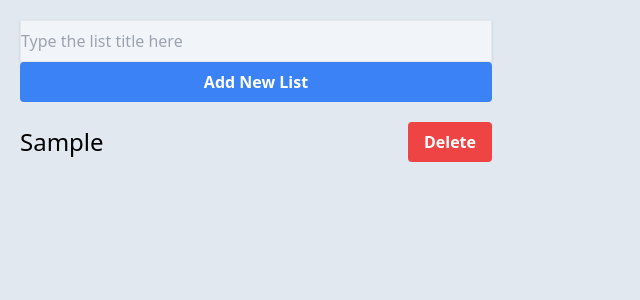
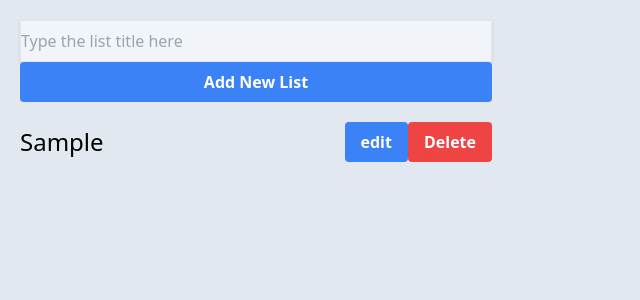
Before and after one commit to howardhokyin/js-multi-to-do-list, a React (Vite) app: page / in a window 1280 px wide. Both pictures are taken after typing "Sample" into the empty fields and a click on the button "Add New List". Shown: the top 300 px of the page, without its empty margins (0-640 px from the left). Built offline with nearby package versions, Linux system fonts and the light colour scheme.

Commit message:
Added edit for list

```diff
--- a/src/App.jsx
+++ b/src/App.jsx
@@ -91,6 +91,27 @@ function App() {
   function HandleClose() {
     setSelectedTodo(null);
   }
+  // This is why the error I got for editing
+  // function HandleEditList(listID, editedTitle) {
+  //   setTodo((currentTodo) => {
+  //     currentTodo.map((list) => {
+  //       if (list.id === listID) {
+  //         return { ...list, title: editedTitle };
+  //       }
+  //       return list;
+  //     });
+  //   });
+  // }
+  function HandleEditList(listID, editedTitle) {
+    setTodo((currentTodo) => {
+      return currentTodo.map((list) => {
+        if (list.id === listID) {
+          return { ...list, title: editedTitle };
+        }
+        return list;
+      });
+    });
+  }
 
   return (
     <div className="flex flex-row bg-slate-200 min-h-screen">
@@ -100,6 +121,7 @@ function App() {
           todo={todo}
           HandleSelect={HandleSelect}
           HandleDeleteList={HandleDeleteList}
+          onSubmitEdit={HandleEditList}
         />
       </div>
       <div className="ml-10 w-2/5">
--- a/src/components/AllToDoList.jsx
+++ b/src/components/AllToDoList.jsx
@@ -1,25 +1,83 @@
-import React from 'react';
+import React, { useState } from 'react';
 
-const AllToDoList = ({ todo, HandleSelect, HandleDeleteList }) => {
+const AllToDoList = ({
+  todo,
+  HandleSelect,
+  HandleDeleteList,
+  onSubmitEdit,
+}) => {
+  const [isEdit, setIsEdit] = useState(false);
+  const [editID, setEditID] = useState(null);
+  const [editedTitle, setEditedTitle] = useState('');
+
+  function HandleEditBtn(listID, listTitle) {
+    setEditedTitle(listTitle);
+    setEditID(listID);
+    setIsEdit(true);
+  }
+
+  function HandleEditList(event, listID) {
+    event.preventDefault();
+    onSubmitEdit(editID, editedTitle);
+    setIsEdit(false);
+  }
+
+  function HandleCancel() {
+    setIsEdit(false);
+  }
+
   return (
     <div className=" my-5 mx-5">
       {todo.length === 0 && <p>No list</p>}
       <ul>
-        {todo &&
-          todo.map((list) => (
+        {todo.map((list) => (
           <li
             key={list.id}
             className="w-full flex justify-between items-center"
           >
+            {isEdit && editID === list.id ? (
+              <form
+                className="flex justify-between"
+                onSubmit={(event) => HandleEditList(event, list.id)}
+              >
+                {' '}
+                <input
+                  value={editedTitle}
+                  onChange={(e) => setEditedTitle(e.target.value)}
+                  style={{ fontSize: 'inherit' }}
+                />
+                <button className="btn" type="submit">
+                  Save
+                </button>
+              </form>
+            ) : (
               <label onClick={(e) => HandleSelect(list.id)} className="w-full">
                 {list.title}
               </label>
+            )}
+
+            <div>
+              {isEdit && editID === list.id ? (
+                <button className="btn" onClick={(e) => HandleCancel()}>
+                  Cancel
+                </button>
+              ) : (
+                <div className="flex justify-between">
+                  <button
+                    className="btn"
+                    onClick={(e) => HandleEditBtn(list.id, list.title)}
+                  >
+                    edit
+                  </button>
                   <button
                     className="btn btn-delete "
                     onClick={(e) => HandleDeleteList(list.id)}
                   >
                     Delete
                   </button>
+                </div>
+              )}
+            </div>
           </li>
         ))}
       </ul>
```
Lines whose indentation alone changed are shown as unchanged.
